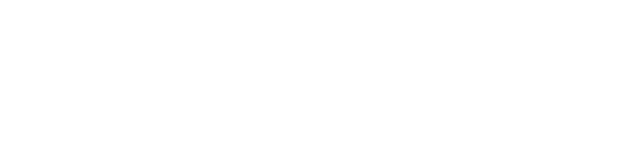
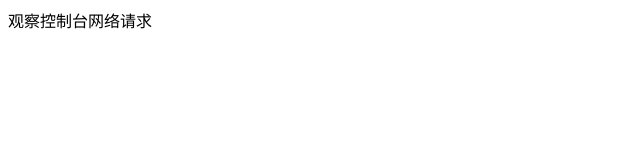
Before and after one commit to jaylinwang/cross-origin-resolve-demo, a website: page server_a/views/img-use.html in a window 1280 px wide. Shown: the whole page, without its empty margins (0-640 px from the left). Drawn offline with Linux system fonts and the light colour scheme.

Commit message:
提交README

```diff
--- a/server_a/views/img-use.html
+++ b/server_a/views/img-use.html
@@ -7,6 +7,7 @@
   <title>使用图片请求</title>
 </head>
 <body>
+  观察控制台网络请求
   <script>
     var img = new Image()
     img.src = 'http://localhost:4000/check'
```
Also changed, not shown: server_a/views/link-use.html (+1 -0 lines), README.md.
